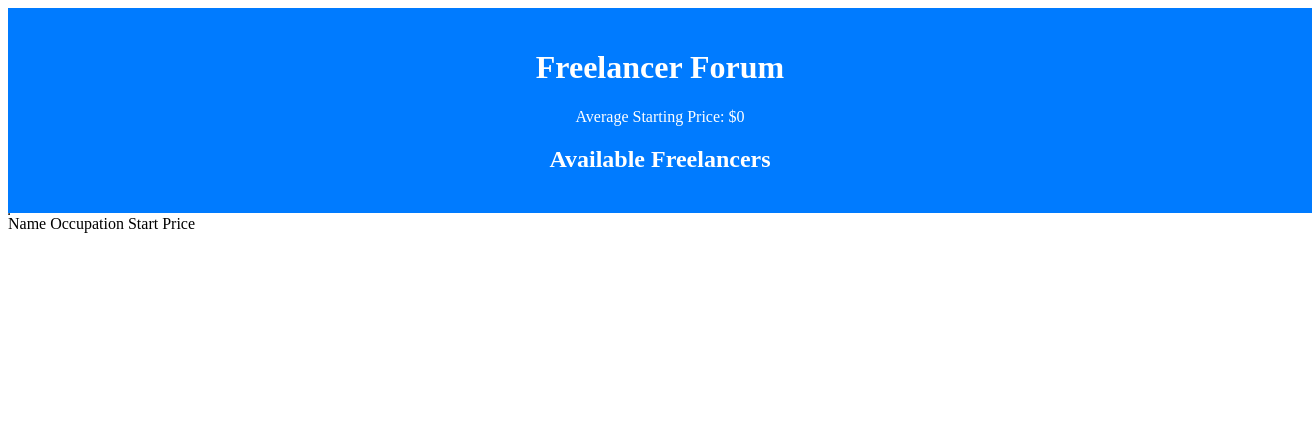
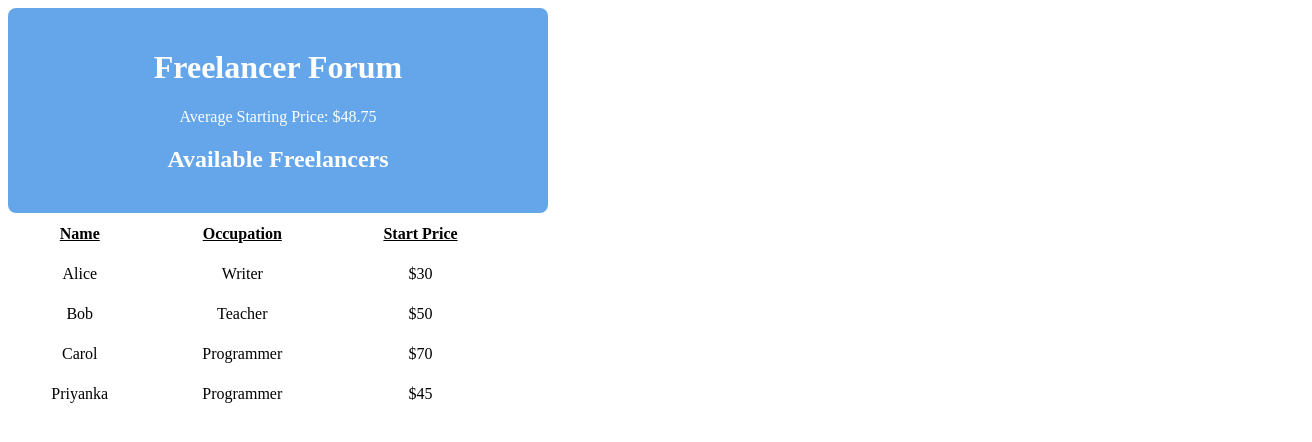
Before and after one commit to priyankashirur/Unit2.FreelancerForum, a plain HTML site: page index.html in a window 1280 px wide. Shown: the whole page, 1312 px wide, since content can reach past the window. Drawn offline with Linux system fonts and the light colour scheme.

Commit message:
updated table filling render function

```diff
--- a/index.css
+++ b/index.css
@@ -10,9 +10,26 @@ li {
 }
 
 header {
-  background-color: #007bff;
+  background-color: #65a6eb;
   color: white;
-  width: 100%;
+  width: 500px;
   padding: 20px;
   text-align: center;
+  border-radius: 8px;
 }
+
+table {
+  width: 500px;
+  text-align: center;
+  border: none;
+}
+
+th {
+  border: none;
+  padding: 10px;
+  text-decoration: underline;
+}
+td {
+  border: none;
+  padding: 10px;
+}
--- a/index.html
+++ b/index.html
@@ -14,7 +14,7 @@
       <h2>Available Freelancers</h2>
     </header>
 
-    <table id="table" border="1"></table>
+    <table id="table" border="1">
       <thead>
         <tr>
           <th>Name</th>
@@ -22,8 +22,7 @@
           <th>Start Price</th>
         </tr>
       </thead>
-    <tbody>
-      <ul id="freelancer"></ul>
-    </tbody>
+      <tbody></tbody>
+    </table>
   </body>
 </html>
--- a/index.js
+++ b/index.js
@@ -1,7 +1,6 @@
 // === State ===
 // Here, we define variables for the data that our program needs to remember.
-// We call this data "state" because it represents the state of our program.
-// This is also where we define functions to modify the state.
+
 const occupations = [
   "Programmer",
   "Writer",
@@ -53,9 +52,6 @@ function addPerson() {
 
 // === Render ===
 // To "render" is to update the DOM to reflect the current state.
-// In this section, we define the functions to render state.
-
-/** Updates the DOM to reflect the current state. */
 
 function calculateAveragePrice() {
   let totalprice = 0;
@@ -68,20 +64,8 @@ function calculateAveragePrice() {
   ).textContent = `Average Starting Price: $${avgprice}`;
 }
 
-// function render() {
-//   const freeList = document.querySelector("#freelancer");
-//   const peopleElements = freelancers.map((freelancer) => {
-//     const peopleElement = document.createElement("li");
-//     peopleElement.textContent = `${freelancer.name} - ${freelancer.occupation} - $${freelancer.startprice}`;
-//     return peopleElement;
-//   });
-
-//   freeList.replaceChildren(...peopleElements);
-//   calculateAveragePrice();
-// }
-
 function render() {
-  const tableBody = document.querySelector("table-table tbody");
+  const tbody = document.querySelector("table tbody");
 
   const rows = freelancers.map((freelancer) => {
     const row = document.createElement("tr");
@@ -111,10 +95,6 @@ function render() {
 // === Script ===
 // In this section, we call the functions that we've defined above.
 
-// `setInterval` will call the callback function every 1000 milliseconds (1 second)
-// and return an interval ID that we can use to stop the interval later.
-// Calling `clearInterval(addShapeIntervalId)` will stop the interval.
-
 const addIntervalId = setInterval(() => {
   // TODO: Stop adding shapes if we've reached the maximum number of shapes
 
@@ -124,6 +104,6 @@ const addIntervalId = setInterval(() => {
   } else {
     clearInterval(addIntervalId);
   }
-}, 2000);
+}, 3000);
 
 render();
```
Lines whose indentation alone changed are shown as unchanged.
